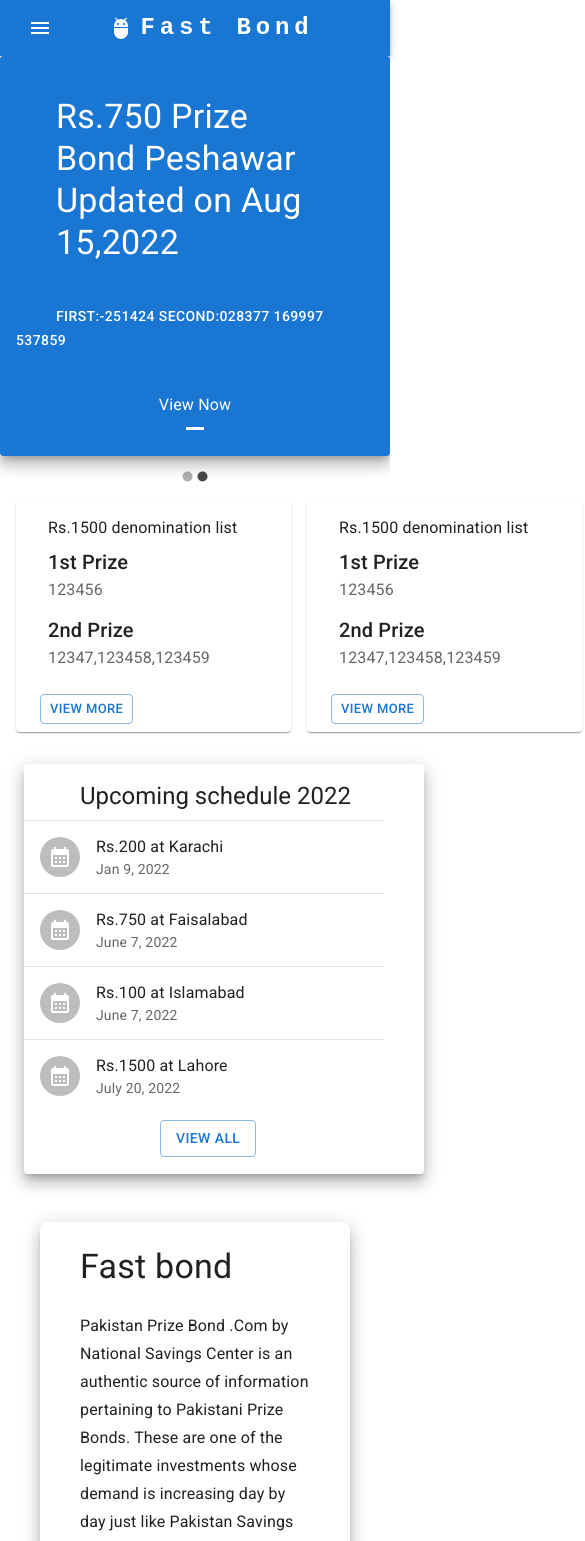
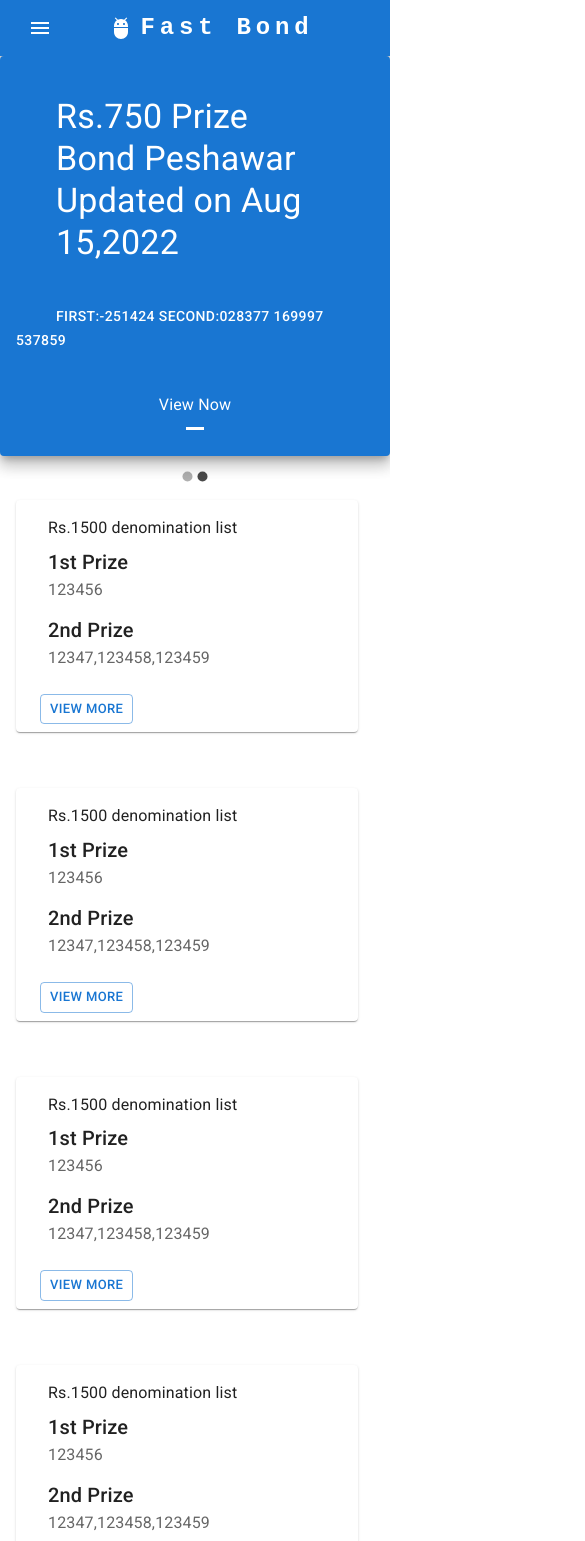
Before and after one commit to zain2323/prizebond-ui, a React (Vite) app: page / in a window 390 px wide. Shown: the top 1541 px of the page, 585 px wide, since content can reach past the window. Built offline with nearby package versions, Linux system fonts and the light colour scheme.

Commit message:
made public routes responsive except login and signup

```diff
--- a/src/components/HomeDescription.jsx
+++ b/src/components/HomeDescription.jsx
@@ -1,5 +1,6 @@
 import * as React from 'react';
-import {Paper, Typography, Box} from '@mui/material';
+import Grid from '@mui/material/Grid';
+import { Paper, Typography, Box } from '@mui/material';
 import '@fontsource/roboto/300.css';
 import '@fontsource/roboto/400.css';
 import '@fontsource/roboto/500.css';
@@ -7,25 +8,27 @@ import '@fontsource/roboto/700.css';
 
 export default function HomeDescription() {
   return (
+    <Grid sx={{mb: 5, width: "100%" }}>
+
       <Box
         sx={{
           display: 'flex',
           '& > :not(style)': {
             m: 5,
             width: "100%",
-              height: 420,
+            height: "100%",
             borderRadius: 2
           },
         }}
       >
         <Paper elevation={10}>
           <Typography variant="h4" sx={{
-            pl: 5, pr:5, pt:3
+            pl: 5, pr: 5, pt: 3
           }}>
             Fast bond
           </Typography>
           <Typography variant="subtitle1" sx={{
-            pl: 5, pr:5, pt: 3, pb: 5
+            pl: 5, pr: 5, pt: 3, pb: 5
           }}>
             Pakistan Prize Bond .Com by National Savings Center is an authentic source of information pertaining to Pakistani Prize Bonds. These are one of the legitimate investments whose demand is increasing day by day just like Pakistan Savings Certificates.
             Pakistan Prize Bond .Com by National Savings Center features you up with up-to-date Pakistani Prize Bond Denominations and you can even get Pakistan Prize Bond Schedule in printable form along with it as per filters e.g. venue, date, serial numbers etc.
@@ -34,5 +37,6 @@ We also feature in depth information and metrics from Pakistan Finance Ministry,
           </Typography>
         </Paper>
         </Box>
+    </Grid>
   );
 }
--- a/src/components/ResultCard.jsx
+++ b/src/components/ResultCard.jsx
@@ -6,9 +6,9 @@ import CardContent from '@mui/material/CardContent';
 import Button from '@mui/material/Button';
 import Typography from '@mui/material/Typography';
 
-export default function ResultCard({heading, first, second}) {
+export default function ResultCard({ heading, first, second }) {
   return (
-    <Card sx={{ minWidth: 275, mb:3, mr:2, mt:2}}>
+    <Card sx={{ minWidth: 275, mb: 3, mr: 2, mt: 2 }}>
       <Container maxWidth="sm">
         <CardContent>
           <Typography sx={{ fontSize: 16 }} color="text.primary" gutterBottom>
@@ -18,7 +18,7 @@ export default function ResultCard({heading, first, second}) {
             1st Prize
           </Typography>
           <Typography sx={{ mb: 1.5 }} color="text.secondary">
-              {first    }
+            {first}
           </Typography>
           <Typography variant="h6" component="div">
             2nd Prize
--- a/src/components/ResultList.jsx
+++ b/src/components/ResultList.jsx
@@ -1,20 +1,24 @@
 import * as React from 'react';
-import {Stack, Container} from "@mui/material"
+import { Stack, Container } from "@mui/material"
 import ResultCard from './ResultCard';
+import Grid from '@mui/material/Unstable_Grid2';
+
 
 const first = ["123456", "123456", "123456", "123456"]
-const second = [["12347", "123458", "123459"],["12347", "123458", "123459"],
-                ["12347", "123458", "123459"],["12347", "123458", "123459"]]
+const second = [["12347", "123458", "123459"], ["12347", "123458", "123459"],
+["12347", "123458", "123459"], ["12347", "123458", "123459"]]
 
 function getCards() {
   const cards = []
   for (let i = 0; i < first.length; i++) {
     cards.push((
+      <Grid xs={12} sm={6} lg={3} sx={{mb:2}}>
         <ResultCard
           heading={"Rs.1500 denomination list"}
           first={first[i]}
           second={second[i]}
         />
+      </Grid>
     ))
   }
   return cards
@@ -25,9 +29,9 @@ const cards = getCards()
 export default function BasicCard() {
   return (
     <Container maxWidth="lg">
-        <Stack direction="row">
+      <Grid container>
         {cards}
-        </Stack>
+      </Grid>
     </Container>
   );
 }
--- a/src/components/UpcomingSchedule.jsx
+++ b/src/components/UpcomingSchedule.jsx
@@ -1,32 +1,26 @@
 import * as React from 'react';
 import List from '@mui/material/List';
 import ListItem from '@mui/material/ListItem';
-import Container from '@mui/material/Container';
+import Grid from '@mui/material/Grid';
 import ListItemText from '@mui/material/ListItemText';
 import ListItemAvatar from '@mui/material/ListItemAvatar';
 import Avatar from '@mui/material/Avatar';
 import Typography from '@mui/material/Typography';
 import CalendarMonthIcon from '@mui/icons-material/CalendarMonth';
 import Paper from "@mui/material/Paper";
-import Box from '@mui/material/Box';
 import Divider from '@mui/material/Divider';
 import Button from '@mui/material/Button';
+import Center from "./utils/Center"
 
 export default function UpcomingSchedule() {
   return (
-    <Container maxWidth="sm">
-         <Box
-            sx={{
-                '& > :not(style)': {
-                m: 1,
-                width: 400,
-                height: 410,
-                },
-            }}>
-            <Paper elevation={10}>
-                <Typography variant="h5" sx={{ml: 7, pt:2}}>
+    <Grid container sx={{justifyContent:"center"}}>
+            <Paper elevation={10} sx={{pr:5, pl:5}}>
+                <Center>
+                <Typography variant="h5" sx={{ml: 7, mr:3, pt:2}}>
                 Upcoming schedule 2022
                 </Typography>
+                </Center>
                 <List sx={{ width: '100%', maxWidth: 360, bgcolor: 'background.paper' }}>
                 <Divider />
                 <ListItem button>
@@ -67,7 +61,6 @@ export default function UpcomingSchedule() {
                 <Button sx={{ml:17, mt:1}} variant="outlined">View all</Button>
                 </List>
             </Paper>
-        </Box>
-    </Container>
+        </Grid>
   );
 }
--- a/src/components/pages/DrawsInfoPage.jsx
+++ b/src/components/pages/DrawsInfoPage.jsx
@@ -10,6 +10,7 @@ import Paper from '@mui/material/Paper';
 import Container from '@mui/material/Container';
 import Typography from '@mui/material/Typography';
 import Box from '@mui/material/Box';
+import Grid from '@mui/material/Grid';
 import '@fontsource/roboto/300.css';
 import '@fontsource/roboto/400.css';
 import '@fontsource/roboto/500.css';
@@ -52,17 +53,18 @@ const rows = [
 
 export default function DrawsInfoPage() {
   return (
-    <Container sx={{
+    <Grid container sx={{
         mt: 2,
         mb:2
     }}>
+
     <Box
           sx={{
             display: 'flex',
             '& > :not(style)': {
               m: 5,
               width: "100%",
-              height: 470,
+
               borderRadius: 2
             },
           }}
@@ -108,6 +110,6 @@ We also feature in depth information and metrics from Pakistan Finance Ministry,
             </TableBody>
         </Table>
         </TableContainer>
-    </Container>
+    </Grid>
   );
 }
--- a/src/components/pages/LoggedInUserLandingPage.jsx
+++ b/src/components/pages/LoggedInUserLandingPage.jsx
@@ -1,9 +1,15 @@
 import React from "react"
+import {Typography, Container} from '@mui/material';
+import Center from "../utils/Center"
 
 export default function LoggedInUserLandingPage() {
     return (
         <>
-            <h1>Logged in user page</h1>
+            <Container>
+                <Center>
+                    <Typography variant="h3">Your Bonds</Typography>
+                </Center>
+            </Container>
         </>
     )
 }
--- a/src/components/pages/LoginPage.jsx
+++ b/src/components/pages/LoginPage.jsx
@@ -87,7 +87,7 @@ export default function LoginPage() {
             navigate("/login")
         }
         else {
-            let next = "/add-bonds";
+            let next = "/user";
             if (location.state && location.state.next) {
                 next = location.state.next;
             }
@@ -139,13 +139,13 @@ export default function LoginPage() {
 
     return (
         <>
-            <ProgressBar/>
+            <ProgressBar />
             <AlertMessage />
-            <Container maxWidth="sm">
                     <Box
                         sx={{
                             display: 'flex',
-                        flexWrap: 'wrap',
+                            justifyContent: "center",
+                            alignItems: "center",
                             '& > :not(style)': {
                                 marginTop: 8,
                                 marginBottom: 8,
@@ -206,7 +206,6 @@ export default function LoginPage() {
                             </Stack>
                         </Paper>
                     </Box>
-            </Container>
         </>
     );
 }
```
Lines whose indentation alone changed are shown as unchanged.
